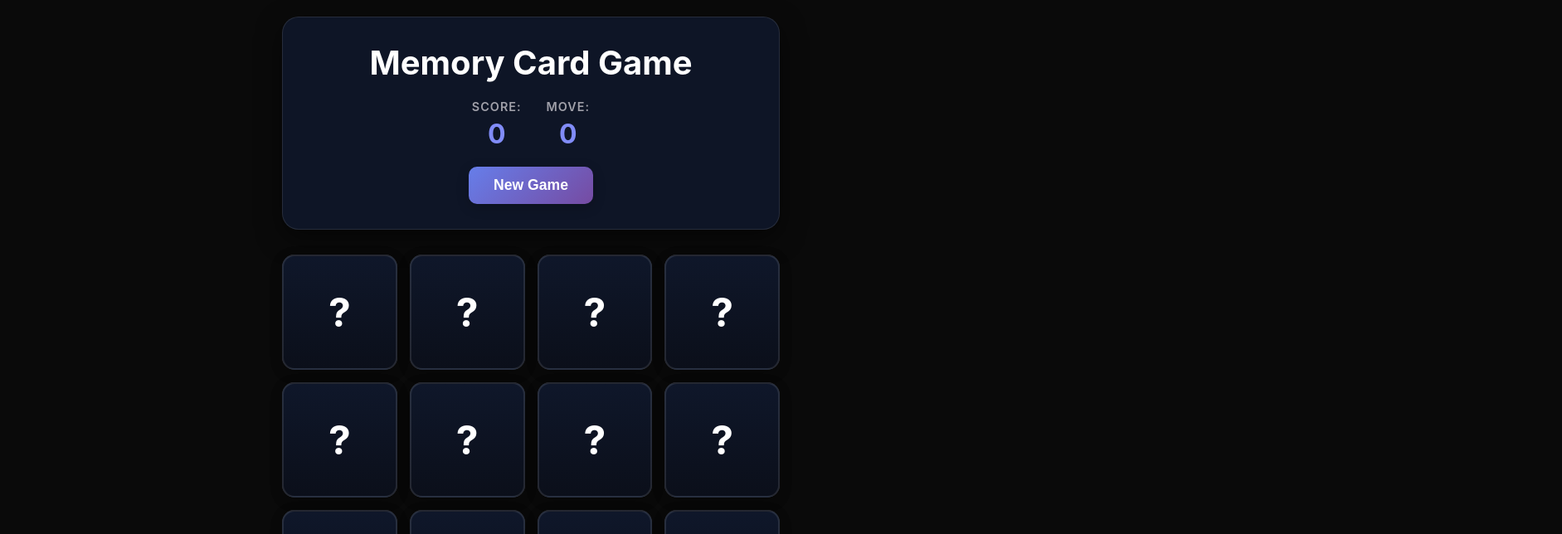
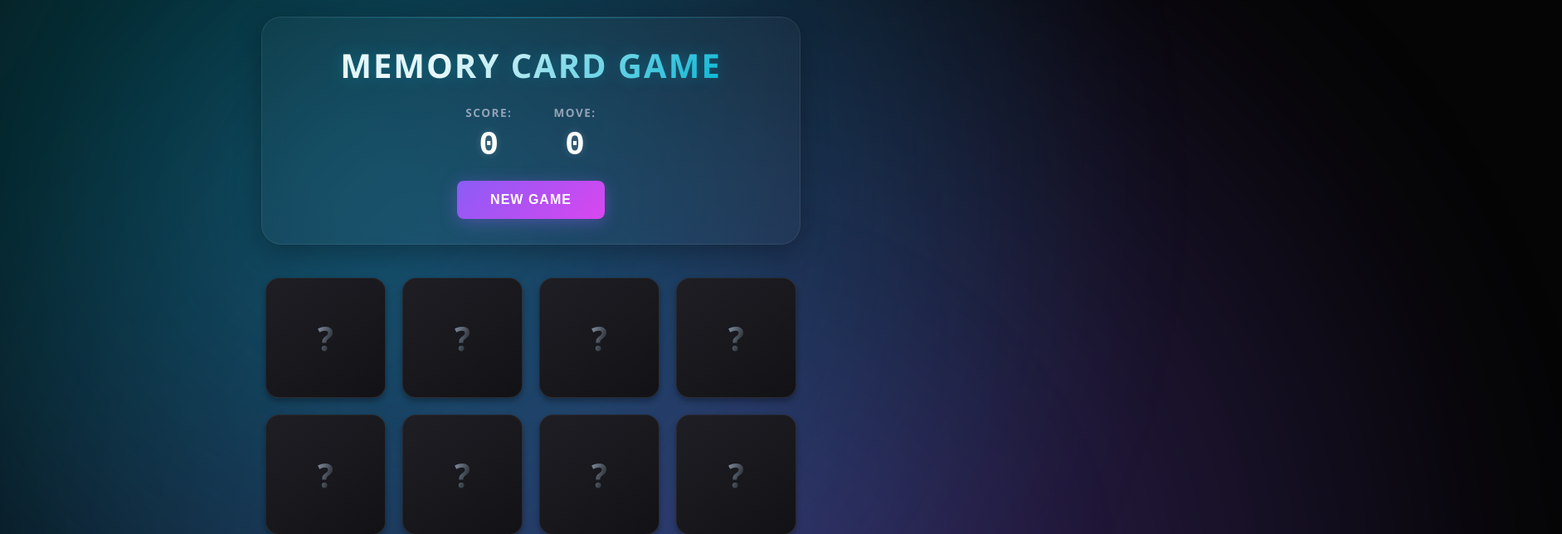
Before and after one commit to lightning4747/Memory-card-game-using-react, a React (Vite) app: page / in a window 1280 px wide. Shown: the top 644 px of the page at 83% size, 1883 px wide, since content can reach past the window. Built offline with nearby package versions, Linux system fonts and the light colour scheme.

Commit message:
update the styles into more vibrant

```diff
--- a/src/components/Card.jsx
+++ b/src/components/Card.jsx
@@ -1,7 +1,7 @@
 export const Card = ({card ,onClick }) => {
     return (
     <div className={`card ${card.isFlipped ? "flipped" : ""} ${card.isMatched ? "matched" : ""}` } onClick={()=> onClick(card)}>
-        <div className="card-front">?</div>
+        <div className="card-front"></div>
         <div className="card-back">
             {card.value}
         </div>
--- a/src/index.css
+++ b/src/index.css
@@ -1,3 +1,15 @@
+:root {
+  /* Gaming Palette */
+  --bg-dark: #050505;
+  --glass-bg: rgba(255, 255, 255, 0.03);
+  --glass-border: rgba(255, 255, 255, 0.08);
+  --primary-glow: #8b5cf6; /* Violet */
+  --secondary-glow: #06b6d4; /* Cyan */
+  --accent-glow: #d946ef; /* Fuchsia */
+  --text-main: #ffffff;
+  --text-muted: #94a3b8;
+}
+
 * {
   margin: 0;
   padding: 0;
@@ -5,52 +17,114 @@
 }
 
 body {
-  font-family: -apple-system, BlinkMacSystemFont, "Segoe UI", Roboto, Oxygen,
-    Ubuntu, Cantarell, sans-serif;
-  background: #0a0a0a;
+  font-family: 'Segoe UI', Roboto, Helvetica, Arial, sans-serif;
+  background-color: var(--bg-dark);
   min-height: 100vh;
   display: flex;
   justify-content: center;
   align-items: center;
   padding: 20px;
-  color: #fff;
+  color: var(--text-main);
+  overflow: hidden; /* Prevent scrollbars from ambient lights */
+  position: relative;
+}
+
+/* --- Ambient Background Animation --- */
+body::before,
+body::after {
+  content: '';
+  position: absolute;
+  width: 150vw;
+  height: 150vw;
+  border-radius: 50%;
+  filter: blur(80px);
+  z-index: -1;
+  opacity: 0.4;
+  animation: floatLights 20s infinite alternate ease-in-out;
+  pointer-events: none;
+}
+
+body::before {
+  background: radial-gradient(circle, var(--primary-glow), transparent 70%);
+  top: -20%;
+  left: -10%;
+  animation-delay: 0s;
+}
+
+body::after {
+  background: radial-gradient(circle, var(--secondary-glow), transparent 70%);
+  bottom: -20%;
+  right: -10%;
+  animation-delay: -10s;
+}
+
+@keyframes floatLights {
+  0% {
+    transform: translate(0, 0) scale(1);
+  }
+  50% {
+    transform: translate(50px, -50px) scale(1.1);
+  }
+  100% {
+    transform: translate(-30px, 30px) scale(0.9);
+  }
 }
 
 #root {
   width: 100%;
   max-width: 1200px;
+  z-index: 1;
 }
 
 .app {
   display: flex;
   flex-direction: column;
   align-items: center;
-  gap: 30px;
+  gap: 40px;
 }
 
+/* --- Header & Stats --- */
 .game-header {
   display: flex;
   flex-direction: column;
   align-items: center;
   gap: 20px;
-  background: rgba(15, 23, 42, 0.9);
-  padding: 30px;
-  border-radius: 20px;
-  box-shadow: 0 10px 30px rgba(0, 0, 0, 0.5);
+  /* Glassmorphism Effect */
+  background: var(--glass-bg);
+  backdrop-filter: blur(12px);
+  -webkit-backdrop-filter: blur(12px);
+  padding: 30px 40px;
+  border-radius: 24px;
+  box-shadow: 0 8px 32px rgba(0, 0, 0, 0.3);
   width: 100%;
-  max-width: 600px;
-  border: 1px solid rgba(255, 255, 255, 0.1);
+  max-width: 650px;
+  border: 1px solid var(--glass-border);
+  position: relative;
+  overflow: hidden;
+}
+
+/* Subtle glowing border animation */
+.game-header::before {
+  content: '';
+  position: absolute;
+  top: 0; left: 0; right: 0; height: 1px;
+  background: linear-gradient(90deg, transparent, var(--secondary-glow), transparent);
+  opacity: 0.5;
 }
 
 .game-header h1 {
   font-size: 2.5rem;
-  color: #fff;
-  text-align: center;
+  background: linear-gradient(135deg, #fff 30%, var(--secondary-glow));
+  -webkit-background-clip: text;
+  -webkit-text-fill-color: transparent;
+  text-transform: uppercase;
+  letter-spacing: 2px;
+  text-shadow: 0 0 20px rgba(6, 182, 212, 0.3);
 }
 
 .stats {
   display: flex;
-  gap: 30px;
+  gap: 50px;
   justify-content: center;
   width: 100%;
 }
@@ -59,90 +133,117 @@ body {
   display: flex;
   flex-direction: column;
   align-items: center;
-  gap: 5px;
+  gap: 8px;
 }
 
 .stat-label {
-  font-size: 0.9rem;
-  color: #a1a1aa;
-  font-weight: 600;
+  font-size: 0.85rem;
+  color: var(--text-muted);
+  font-weight: 700;
   text-transform: uppercase;
-  letter-spacing: 1px;
+  letter-spacing: 1.5px;
 }
 
 .stat-value {
-  font-size: 2rem;
-  font-weight: bold;
-  color: #818cf8;
+  font-size: 2.5rem;
+  font-weight: 800;
+  font-family: monospace; /* Tech feel */
+  color: var(--text-main);
+  text-shadow: 0 0 10px rgba(255, 255, 255, 0.2);
+  transition: color 0.3s;
 }
 
+.stat-value:hover {
+  color: var(--primary-glow);
+  text-shadow: 0 0 20px var(--primary-glow);
+}
+
+/* --- Gaming Style Button --- */
 .reset-btn {
-  background: linear-gradient(135deg, #667eea 0%, #764ba2 100%);
+  background: linear-gradient(135deg, var(--primary-glow), var(--accent-glow));
   color: white;
   border: none;
-  padding: 12px 30px;
-  font-size: 1.1rem;
-  font-weight: 600;
-  border-radius: 10px;
+  padding: 14px 40px;
+  font-size: 1rem;
+  font-weight: 700;
+  text-transform: uppercase;
+  letter-spacing: 1px;
+  border-radius: 8px;
   cursor: pointer;
-  transition: transform 0.2s, box-shadow 0.2s;
-  box-shadow: 0 4px 15px rgba(0, 0, 0, 0.2);
+  transition: all 0.3s cubic-bezier(0.4, 0, 0.2, 1);
+  box-shadow: 0 4px 20px rgba(139, 92, 246, 0.4);
+  position: relative;
+  overflow: hidden;
+}
+
+.reset-btn::after {
+  content: '';
+  position: absolute;
+  top: 0; left: -100%; width: 100%; height: 100%;
+  background: linear-gradient(90deg, transparent, rgba(255,255,255,0.4), transparent);
+  transition: 0.5s;
 }
 
 .reset-btn:hover {
-  transform: translateY(-2px);
-  box-shadow: 0 6px 20px rgba(0, 0, 0, 0.3);
+  transform: translateY(-3px);
+  box-shadow: 0 8px 30px rgba(139, 92, 246, 0.6);
+}
+
+.reset-btn:hover::after {
+  left: 100%;
 }
 
 .reset-btn:active {
-  transform: translateY(0);
+  transform: translateY(1px);
 }
 
+/* --- Win Message --- */
 .win-message {
-  background: rgba(15, 23, 42, 0.95);
-  padding: 30px 50px;
-  border-radius: 15px;
+  background: rgba(5, 5, 5, 0.9);
+  padding: 40px 60px;
+  border-radius: 20px;
   text-align: center;
-  box-shadow: 0 10px 30px rgba(0, 0, 0, 0.5);
-  border: 1px solid rgba(255, 255, 255, 0.1);
-  animation: slideDown 0.5s ease-out;
+  box-shadow: 0 0 50px rgba(6, 182, 212, 0.2);
+  border: 1px solid var(--secondary-glow);
+  animation: popIn 0.6s cubic-bezier(0.175, 0.885, 0.32, 1.275);
+  z-index: 10;
 }
 
-@keyframes slideDown {
-  from {
-    opacity: 0;
-    transform: translateY(-20px);
-  }
-  to {
-    opacity: 1;
-    transform: translateY(0);
-  }
+@keyframes popIn {
+  0% { opacity: 0; transform: scale(0.8) translateY(20px); }
+  100% { opacity: 1; transform: scale(1) translateY(0); }
 }
 
 .win-message h2 {
-  font-size: 2rem;
+  font-size: 2.5rem;
   margin-bottom: 10px;
+  background: linear-gradient(to right, var(--secondary-glow), var(--accent-glow));
+  -webkit-background-clip: text;
+  -webkit-text-fill-color: transparent;
 }
 
 .win-message p {
   font-size: 1.2rem;
-  color: #a1a1aa;
+  color: var(--text-muted);
 }
 
+/* --- Grid --- */
 .cards-grid {
   display: grid;
   grid-template-columns: repeat(4, 1fr);
-  gap: 15px;
-  max-width: 600px;
+  gap: 20px;
+  max-width: 640px;
   width: 100%;
+  perspective: 1000px; /* Essential for 3D flip */
 }
 
+/* --- Card Mechanics (True 3D Flip) --- */
 .card {
   aspect-ratio: 1;
   position: relative;
   cursor: pointer;
+  /* We don't rotate the card container, we rotate the faces to preserve-3d logic without changing HTML structure */
   transform-style: preserve-3d;
-  transition: transform 0.6s;
 }
 
 .card-front,
@@ -153,98 +254,146 @@ body {
   display: flex;
   align-items: center;
   justify-content: center;
-  border-radius: 15px;
-  box-shadow: 0 4px 15px rgba(0, 0, 0, 0.2);
+  border-radius: 16px;
   backface-visibility: hidden;
-  transition: opacity 0.3s, transform 0.3s;
+  transition: transform 0.6s cubic-bezier(0.4, 0.0, 0.2, 1), box-shadow 0.3s;
+  box-shadow: 0 4px 6px rgba(0, 0, 0, 0.3);
 }
 
+/*
+  Logic:
+  Front is the cover (starts visible, 0deg).
+  Back is the content (starts hidden, 180deg).
+
+  On Flipped:
+  Front rotates to -180deg (hides).
+  Back rotates to 0deg (shows).
+*/
+
+/* The Cover (Question Mark or Pattern) */
 .card-front {
-  background: linear-gradient(to bottom, #0f172a, #0b0f1a);
-  color: white;
-  font-weight: bold;
-  font-size: 3rem;
-  z-index: 1;
-  border: 2px solid rgba(255, 255, 255, 0.1);
+  background: linear-gradient(145deg, #1e1e24, #121216);
+  font-size: 2.5rem;
+  border: 1px solid var(--glass-border);
+  color: rgba(255, 255, 255, 0.1);
+  transform: rotateY(0deg);
 }
 
-.card-back {
-  background: #1e1e1e;
-  font-size: 4rem;
-  z-index: 0;
-  border: 2px solid rgba(255, 255, 255, 0.1);
+/* Add a "Tech" pattern to the card back (cover) */
+.card-front::after {
+  content: '?';
+  font-weight: 900;
+  background: linear-gradient(to bottom right, var(--text-muted), var(--bg-dark));
+  -webkit-background-clip: text;
+  -webkit-text-fill-color: transparent;
 }
 
+/* The Content (The Emoji/Icon) */
+.card-back {
+  background: linear-gradient(145deg, #2a2a35, #1a1a22);
+  font-size: 3.5rem;
+  transform: rotateY(180deg);
+  border: 1px solid var(--primary-glow);
+  box-shadow: inset 0 0 20px rgba(139, 92, 246, 0.1);
+}
+
+/* Hover Effects on non-flipped cards */
+.card:hover:not(.matched):not(.flipped) .card-front {
+  transform: rotateY(0deg) scale(1.05);
+  box-shadow: 0 0 15px rgba(6, 182, 212, 0.3);
+  border-color: var(--secondary-glow);
+}
+
+.card:active:not(.matched) {
+  transform: scale(0.97);
+}
+
+/* --- Flip State --- */
 .card.flipped .card-front {
-  opacity: 0;
-  pointer-events: none;
-  transform: scale(0.9);
+  transform: rotateY(-180deg);
 }
 
 .card.flipped .card-back {
-  opacity: 1;
+  transform: rotateY(0deg);
 }
 
+/* --- Matched State (Victory Animation) --- */
 .card.matched {
   pointer-events: none;
+  animation: pulseMatch 0.5s ease-out forwards;
 }
 
 .card.matched .card-back {
-  background: rgba(126, 211, 33, 0.2);
-  box-shadow: 0 0 20px rgba(126, 211, 33, 0.4);
-  border: 2px solid rgba(126, 211, 33, 0.5);
+  background: rgba(34, 211, 238, 0.1); /* Cyan tint */
+  border: 2px solid var(--secondary-glow);
+  box-shadow: 0 0 30px var(--secondary-glow), inset 0 0 20px rgba(34, 211, 238, 0.2);
+  color: #fff;
 }
 
-.card:hover:not(.matched):not(.flipped) .card-front {
-  transform: scale(1.05);
+@keyframes pulseMatch {
+  0% { transform: scale(1); }
+  50% { transform: scale(1.1); }
+  100% { transform: scale(1); }
 }
 
-.card:active:not(.matched) {
-  transform: scale(0.95);
-}
-
+/* --- Responsive Design --- */
 @media (max-width: 768px) {
   .game-header h1 {
     font-size: 2rem;
   }
 
   .cards-grid {
-    gap: 10px;
+    gap: 15px;
   }
 
-  .card-front,
-  .card-back {
-    font-size: 2.5rem;
+  .card-front, .card-back {
+    font-size: 2rem;
   }
 
-  .card-back {
-    font-size: 3rem;
+  .card-front::after {
+    font-size: 2rem;
   }
 
   .stats {
-    gap: 20px;
+    gap: 30px;
   }
 
   .stat-value {
-    font-size: 1.5rem;
+    font-size: 2rem;
   }
 }
 
 @media (max-width: 480px) {
+  body {
+    padding: 10px;
+    align-items: flex-start; /* Prevent overlap on small screens */
+    padding-top: 40px;
+  }
+
   .game-header {
     padding: 20px;
+    width: 100%;
   }
 
   .game-header h1 {
+    font-size: 1.6rem;
+  }
+
+  .cards-grid {
+    gap: 10px;
+    max-width: 100%;
+  }
+
+  .card-front::after {
     font-size: 1.5rem;
   }
 
-  .card-front,
   .card-back {
-    font-size: 2rem;
+    font-size: 2.2rem;
   }
 
-  .card-back {
-    font-size: 2.5rem;
+  .reset-btn {
+    padding: 12px 24px;
+    font-size: 0.9rem;
   }
 }
```
